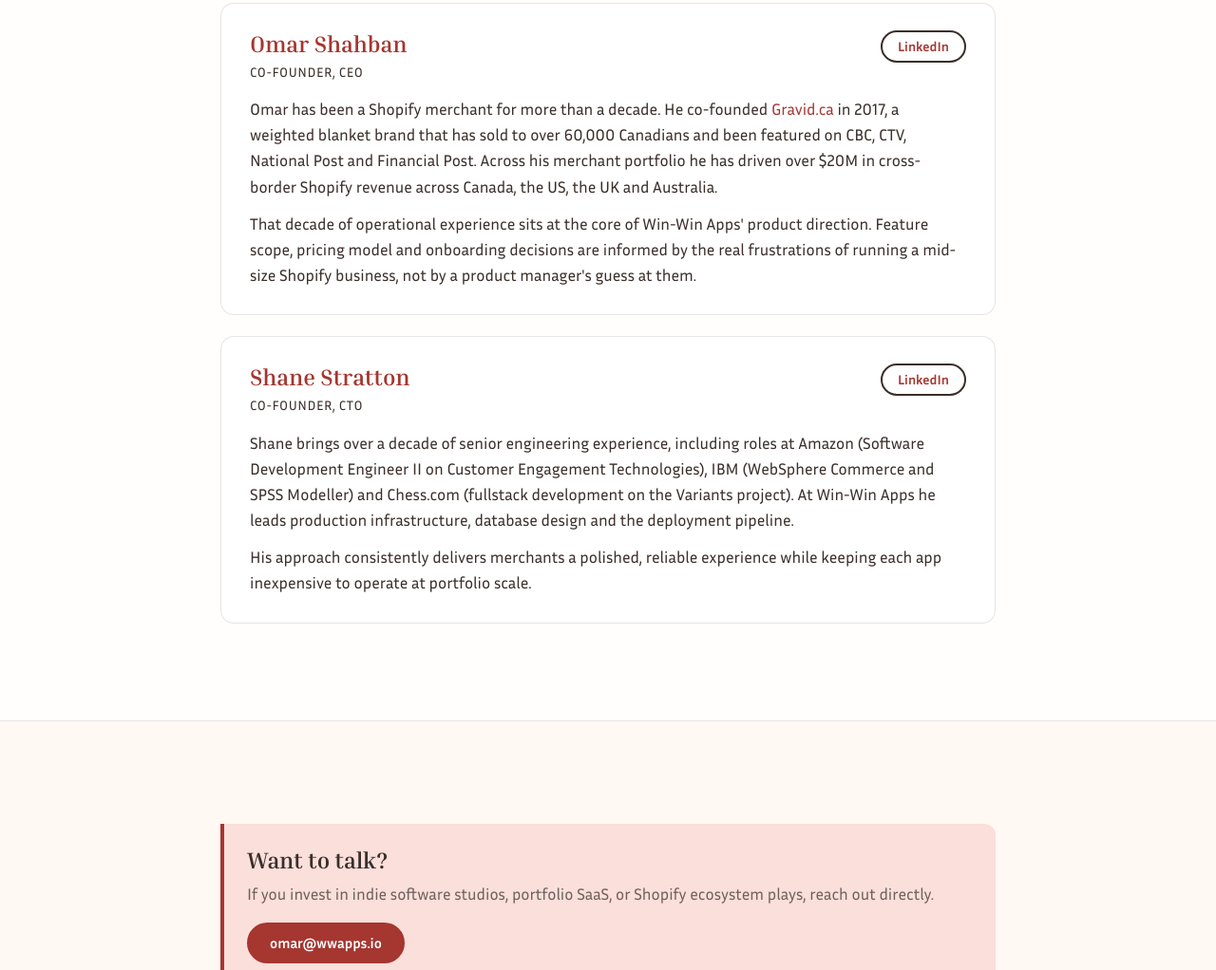
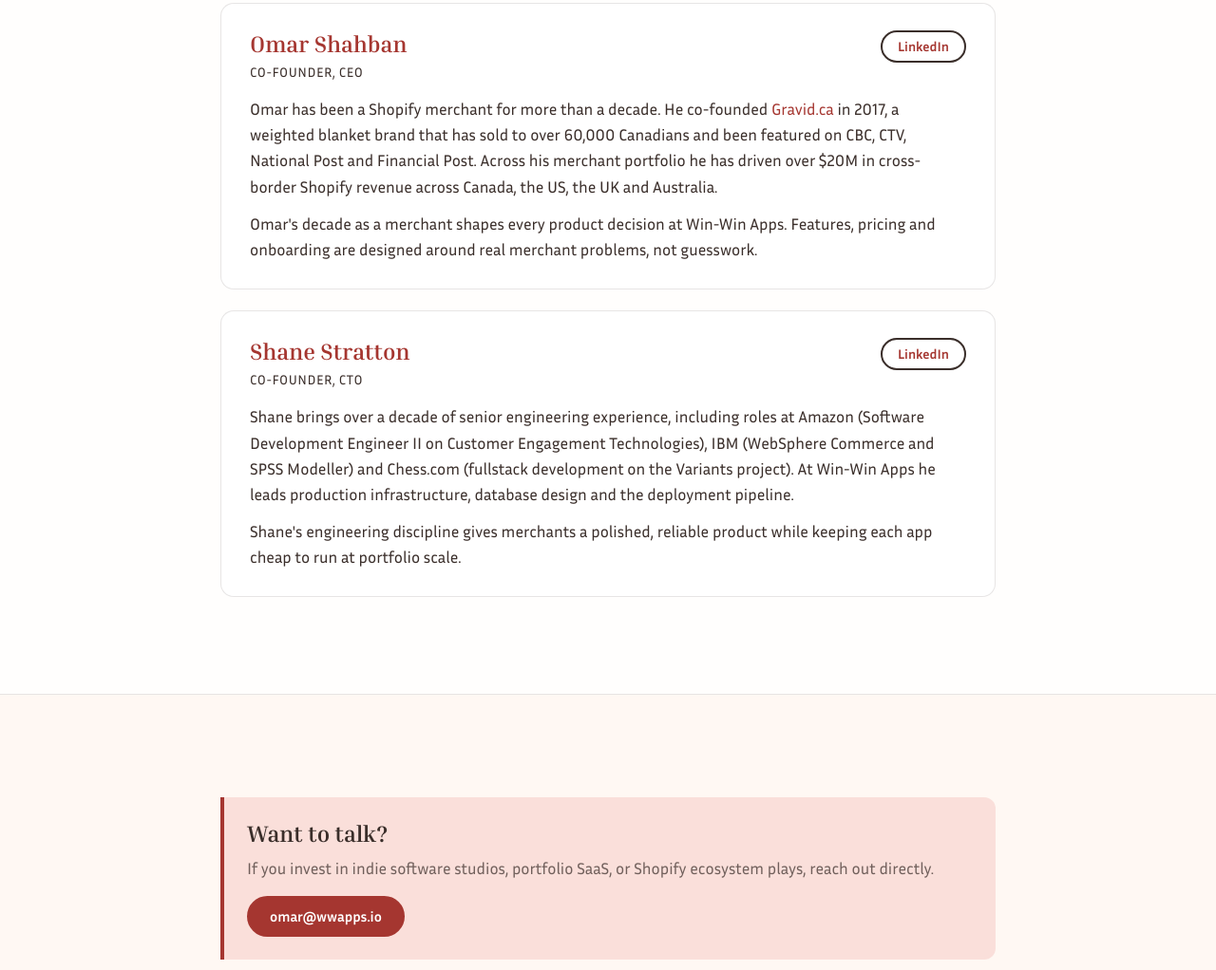
Before and after one commit to omarshahban/wwapps-website, an Astro site: page /investors in a window 1280 px wide. Shown: the part 2181-3203 px from the top of the page at 95% size. Built offline with nearby package versions, Linux system fonts and the light colour scheme; Astro itself is replaced by a stand-in of ours.

Commit message:
Tighten team bios: clearer, less verbose second paragraphs

```diff
--- a/src/pages/investors.astro
+++ b/src/pages/investors.astro
@@ -62,7 +62,7 @@
           <a href="https://www.linkedin.com/in/omar-shahban/" target="_blank" rel="noopener" class="btn btn-secondary btn-small">LinkedIn</a>
         </div>
         <p>Omar has been a Shopify merchant for more than a decade. He co-founded <a href="https://gravid.ca" target="_blank" rel="noopener">Gravid.ca</a> in 2017, a weighted blanket brand that has sold to over 60,000 Canadians and been featured on CBC, CTV, National Post and Financial Post. Across his merchant portfolio he has driven over $20M in cross-border Shopify revenue across Canada, the US, the UK and Australia.</p>
-        <p>That decade of operational experience sits at the core of Win-Win Apps' product direction. Feature scope, pricing model and onboarding decisions are informed by the real frustrations of running a mid-size Shopify business, not by a product manager's guess at them.</p>
+        <p>Omar's decade as a merchant shapes every product decision at Win-Win Apps. Features, pricing and onboarding are designed around real merchant problems, not guesswork.</p>
       </div>
 
       <div class="team-card">
@@ -74,7 +74,7 @@
           <a href="https://www.linkedin.com/in/shanestratton/" target="_blank" rel="noopener" class="btn btn-secondary btn-small">LinkedIn</a>
         </div>
         <p>Shane brings over a decade of senior engineering experience, including roles at Amazon (Software Development Engineer II on Customer Engagement Technologies), IBM (WebSphere Commerce and SPSS Modeller) and Chess.com (fullstack development on the Variants project). At Win-Win Apps he leads production infrastructure, database design and the deployment pipeline.</p>
-        <p>His approach consistently delivers merchants a polished, reliable experience while keeping each app inexpensive to operate at portfolio scale.</p>
+        <p>Shane's engineering discipline gives merchants a polished, reliable product while keeping each app cheap to run at portfolio scale.</p>
       </div>
     </div>
   </section>
```
